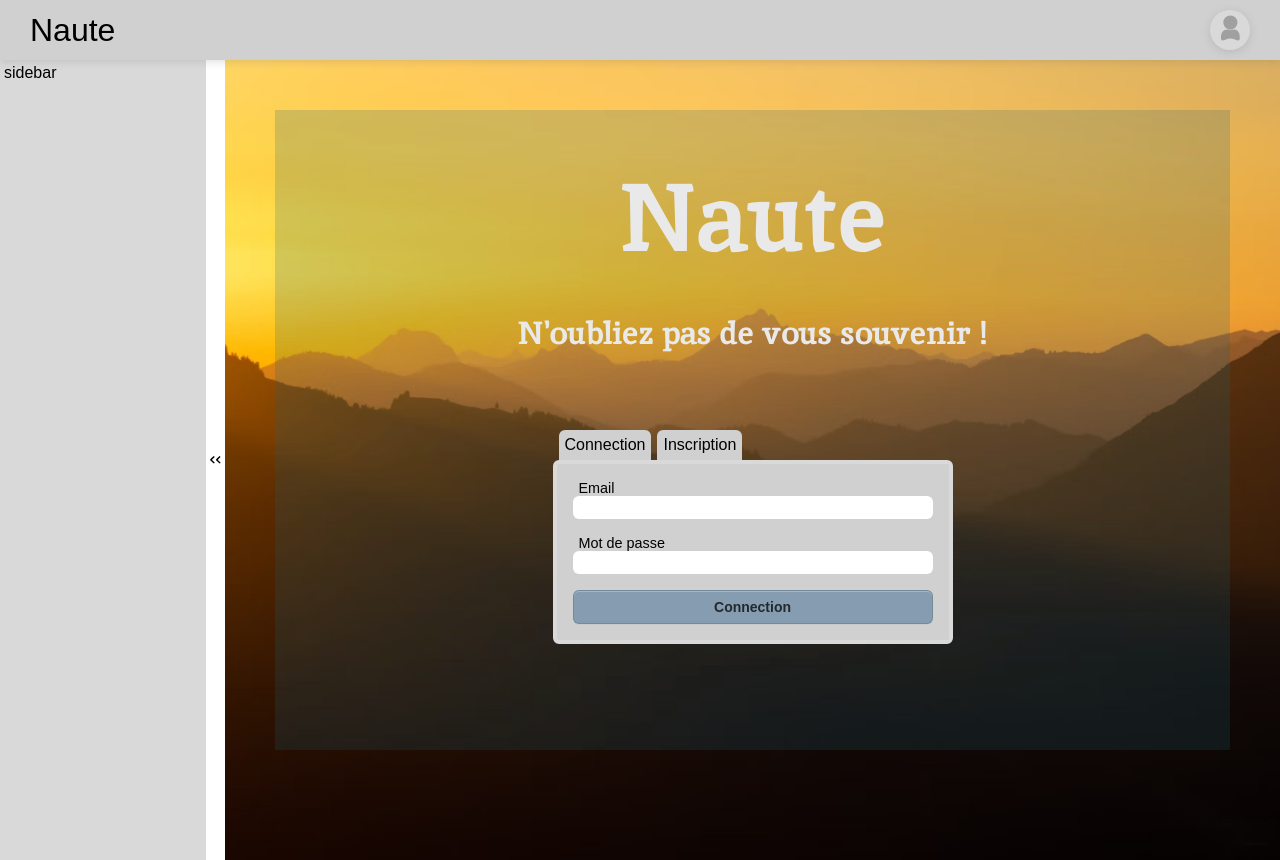
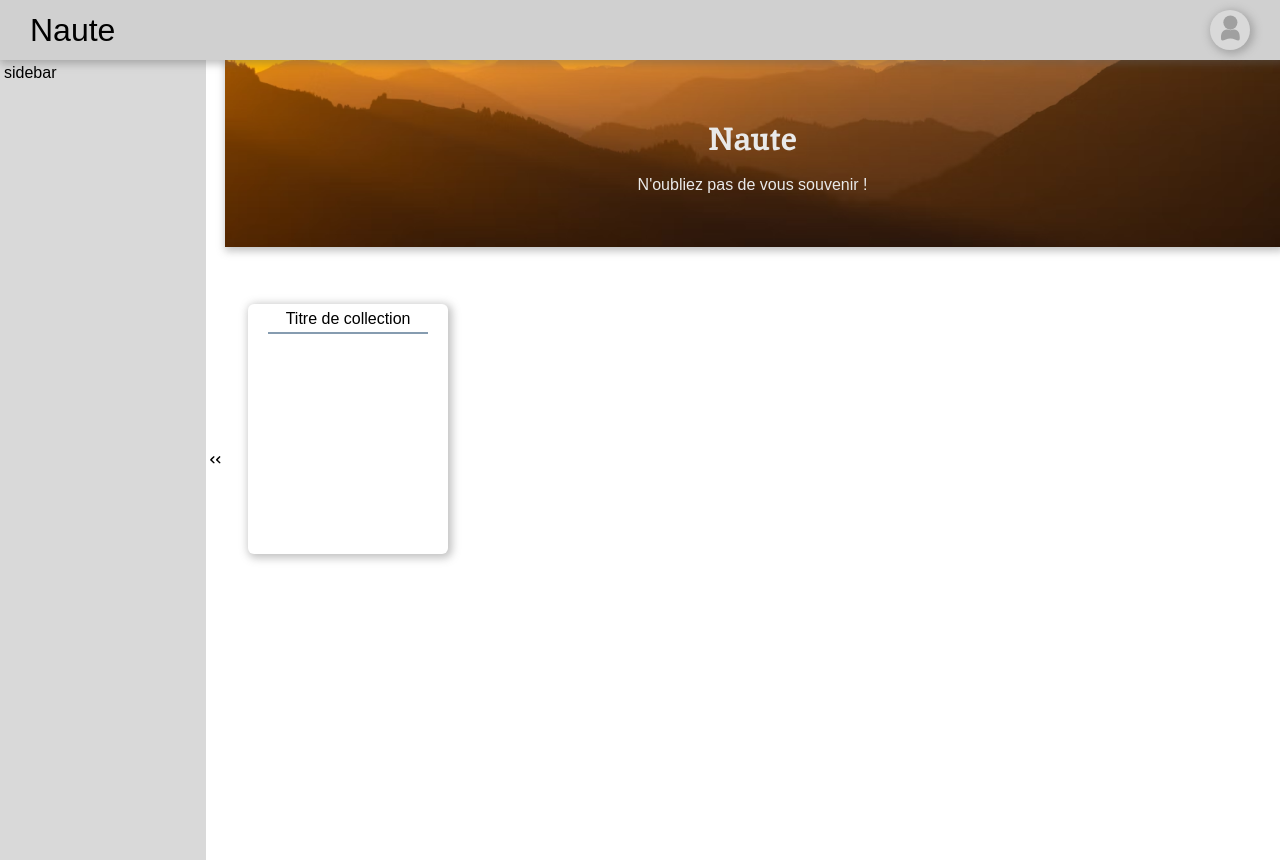
Before and after one commit to LA4/NAUTE, a React (Vite) app: page / in a window 1280 px wide. Built offline with nearby package versions, Linux system fonts and the light colour scheme; a web font is replaced by a local one.

Commit message:
Home - header & contain

```diff
--- a/src/App.tsx
+++ b/src/App.tsx
@@ -6,8 +6,8 @@ function App() {
   return (
     <>
       <Layout>
-        <Login></Login>
-        {/* <Home></Home> */}
+        {/* <Login></Login> */}
+        <Home></Home>
       </Layout>
     </>
   );
--- a/src/general.css
+++ b/src/general.css
@@ -19,7 +19,7 @@ body{
     --white: #E9E9E9;
     --lightgrey : #D9D9D9;
     --blue:rgba(134, 156, 176, 1);
-    --boxShadow : rgba(99, 99, 99, 0.2) 0px 2px 8px 0px;
+    --boxShadow : rgba(99, 99, 99, 0.4) 2px 2px 8px 2px;
 }
 h1,h2,h3,h4,h5,h6{
     margin: 0;
--- /dev/null
+++ b/src/pages/home/home.css
@@ -0,0 +1,24 @@
+.home-container{
+    position: relative;
+    display: flex;
+    flex-direction: column;
+    width: 100%;
+
+}
+.header-home{
+    display: flex;
+    flex-direction: column;
+    justify-content: center;
+    align-items: center;
+    height: 250px ;
+    width: 100%;
+    padding-top: 20px;
+    color: var(--white);
+    box-shadow: var(--boxShadow);
+}
+.main-container{
+    display: flex;
+    width: 100%;
+    height: 100%;
+    padding: 57px 23px;
+}
--- a/src/pages/home/home.tsx
+++ b/src/pages/home/home.tsx
@@ -1,14 +1,23 @@
+import { NauteContainer } from "../../partials/nauteContainer/nautecontainer";
+import "./home.css";
+import header from "/assets/images/header.png";
 export const Home = () => {
+  const backgroundStyle = {
+    width: "100%",
+    backgroundImage: `url(${header})`,
+    backgroundRepeat: "no-repeat",
+    backgroundSize: "cover",
+    backgroundPosition: "center",
+  };
   return (
-    <div
-      style={{
-        display: "flex",
-        width: "100%",
-        height: "100vh",
-        backgroundColor: "grey",
-      }}
-    >
-      home
+    <div className="home-container">
+      <div className="header-home" style={backgroundStyle}>
+        <h1>Naute</h1>
+        <p>N'oubliez pas de vous souvenir !</p>
+      </div>
+      <main className="main-container">
+        <NauteContainer></NauteContainer>
+      </main>
     </div>
   );
 };
--- /dev/null
+++ b/src/partials/collection/Collection.tsx
@@ -0,0 +1,8 @@
+import "./collection.css";
+export function Collection() {
+  return (
+    <div className="collection-container">
+      <span className="title-collection">Titre de collection</span>
+    </div>
+  );
+}
--- /dev/null
+++ b/src/partials/collection/collection.css
@@ -0,0 +1,27 @@
+.collection-container{
+    display: flex;
+    height: 250px;
+    width: 200px;
+    box-shadow: var(--boxShadow);
+    border-radius: 6px;
+    cursor: pointer;
+    transition: .3s;
+}.collection-container:hover{
+    transform: scale(1.01);
+}
+.title-collection{
+    display: flex;
+    flex-direction: column;
+    gap:4px ;
+    justify-content: center;
+    align-items: center;
+    width: 100%;
+    height: 33px;
+    padding-top: 2px;
+}
+.title-collection::after{
+    content: "";
+    width: 80%;
+    height: 2px;
+    background-color: var(--blue);
+}
--- /dev/null
+++ b/src/partials/nauteContainer/nautecontainer.css
@@ -0,0 +1,5 @@
+.naute-container{
+    display: flex;
+    width: 100%;
+    height: 100%;
+}
--- /dev/null
+++ b/src/partials/nauteContainer/nautecontainer.tsx
@@ -0,0 +1,11 @@
+import { Collection } from "../collection/Collection";
+import "./nautecontainer.css";
+export function NauteContainer() {
+  return (
+    <>
+      <div className="naute-container">
+        <Collection></Collection>
+      </div>
+    </>
+  );
+}
```
